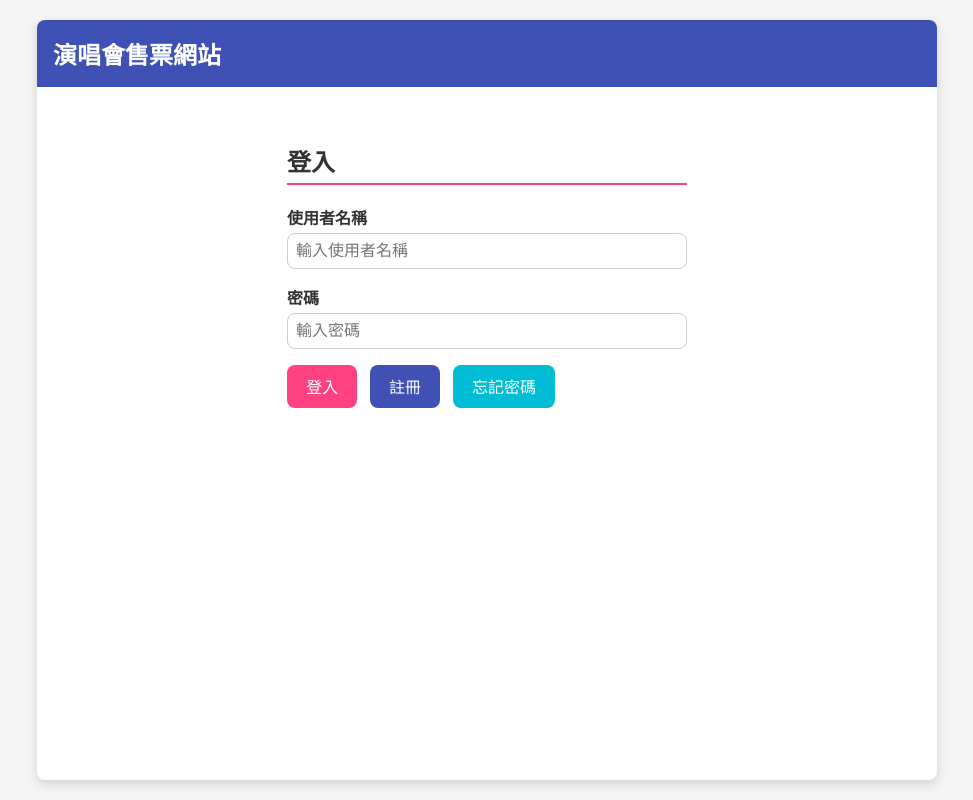
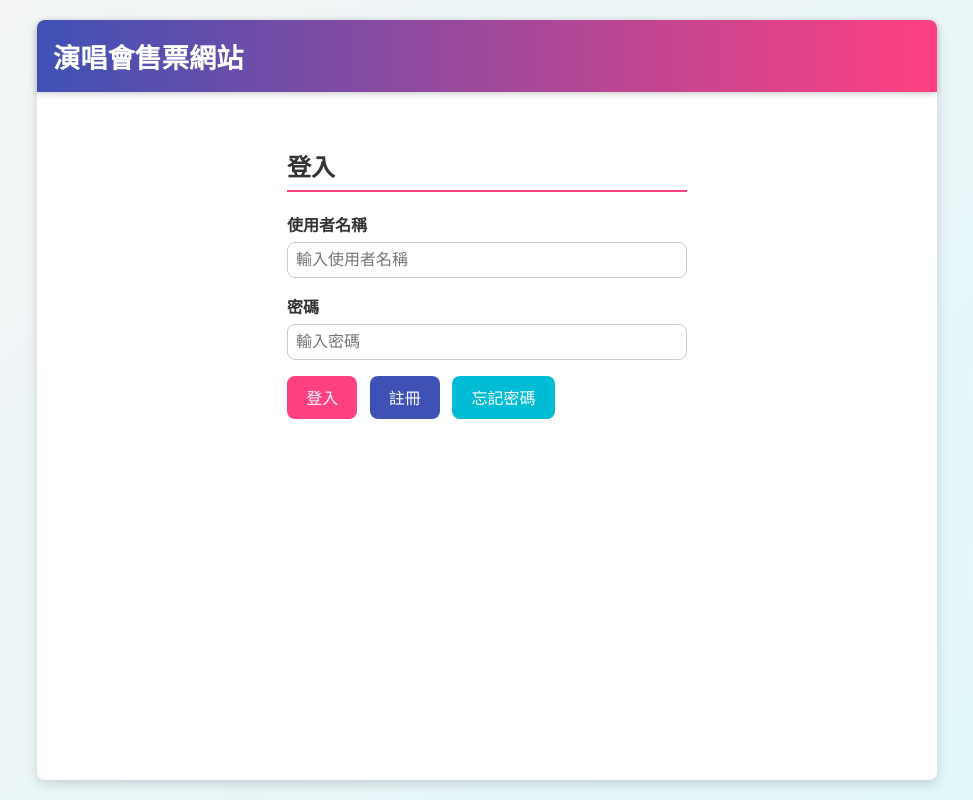
Before and after one commit to vaso0130/Ticket-system, a plain HTML site: page index.html in a window 1280 px wide. Shown: the whole page, without its empty margins (153-1126 px from the left). Drawn offline with Linux system fonts and the light colour scheme.

Commit message:
Enhance UI with gradients and new fonts

```diff
--- a/css/style.css
+++ b/css/style.css
@@ -11,8 +11,8 @@
   box-sizing: border-box;
 }
 body {
-  font-family: "Noto Sans TC", Arial, sans-serif;
-  background: var(--background-color);
+  font-family: 'Poppins', "Noto Sans TC", Arial, sans-serif;
+  background: linear-gradient(135deg, var(--background-color) 0%, #e0f7fa 100%);
   margin: 0;
   padding: 0;
   color: var(--text-color);
@@ -32,7 +32,7 @@ body {
   min-height: 600px;
 }
 header {
-  background: var(--secondary-color);
+  background: linear-gradient(90deg, var(--secondary-color), var(--primary-color));
   color: white;
   padding: 1rem;
   border-top-left-radius: var(--border-radius);
@@ -40,11 +40,13 @@ header {
   display: flex;
   justify-content: space-between;
   align-items: center;
+  box-shadow: 0 2px 6px rgba(0,0,0,0.2);
 }
 header h1 {
   margin: 0;
   font-weight: 600;
-  font-size: 1.5rem;
+  font-size: 1.7rem;
+  font-family: 'Lobster', cursive;
 }
 main {
   flex: 1;
@@ -113,6 +115,11 @@ h2 {
   display: flex;
   justify-content: space-between;
   align-items: center;
+  transition: transform 0.2s, box-shadow 0.2s;
+}
+.user-list li:hover, .concert-list li:hover, .tickets-list li:hover, .venue-list li:hover, .role-list li:hover {
+  box-shadow: 0 4px 8px rgba(0,0,0,0.1);
+  transform: translateY(-2px);
 }
 .flex-row {
   display: flex;
@@ -127,9 +134,12 @@ h2 {
   background: #e91e63;
   padding: 0.3rem 0.6rem;
   font-size: 0.9rem;
+  border-radius: var(--border-radius);
+  transition: background-color 0.3s ease, transform 0.2s;
 }
 .small-btn:hover {
   background: #ad1457;
+  transform: translateY(-1px);
 }
 .info {
   font-size: 0.9rem;
@@ -171,4 +181,5 @@ h2 {
   max-width: 400px;
   width: 90%;
   box-sizing: border-box;
+  box-shadow: 0 4px 12px rgba(0,0,0,0.2);
 }
--- a/index.html
+++ b/index.html
@@ -4,6 +4,7 @@
 <meta charset="UTF-8" />
 <meta name="viewport" content="width=device-width, initial-scale=1" />
 <title>演唱會售票網站</title>
+<link href="https://fonts.googleapis.com/css2?family=Lobster&family=Poppins:wght@400;600&display=swap" rel="stylesheet">
 <link rel="stylesheet" href="css/style.css">
 </head>
 <body>
```
